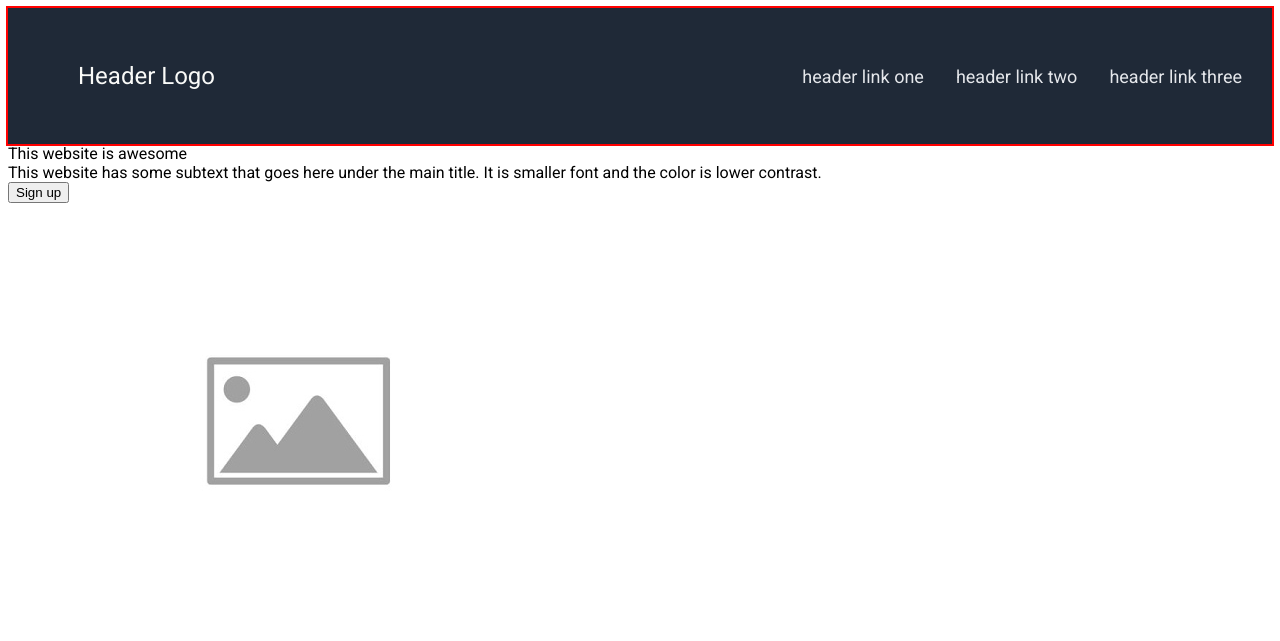
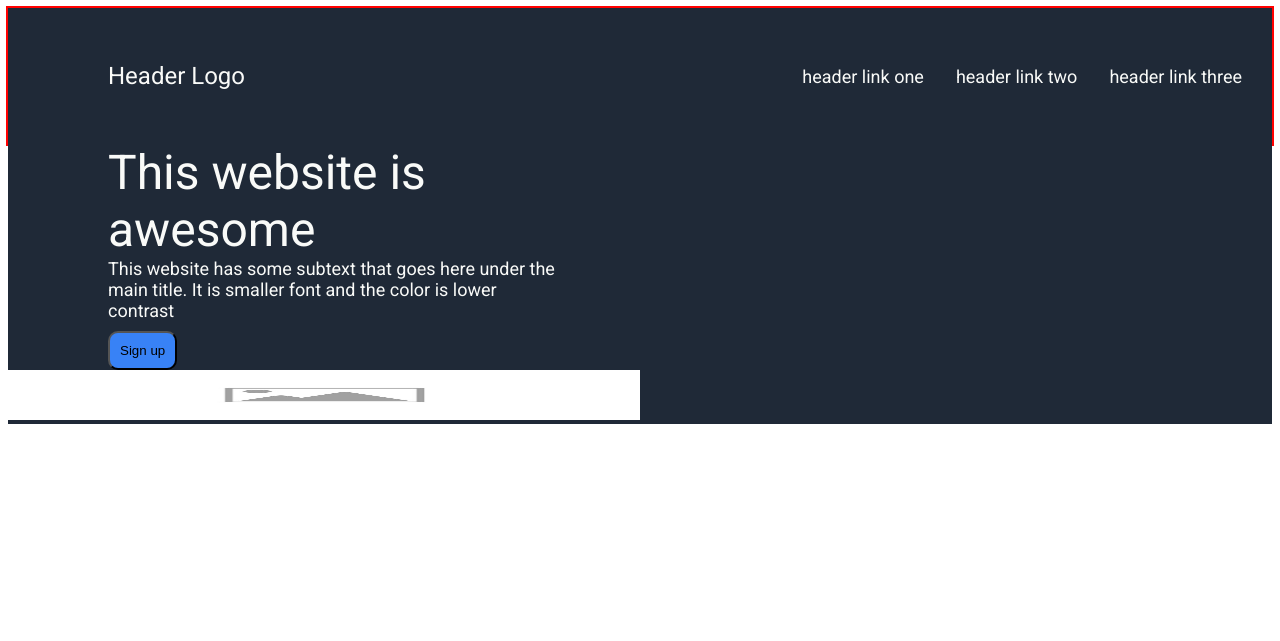
Before and after one commit to JC9999999/Odin-Landing-Page, a plain HTML site: page Landing-Page/index.html in a window 1280 px wide. Drawn offline with Linux system fonts and the light colour scheme.

Commit message:
Updates which include setting up header, links and the hero texts

```diff
--- a/Landing-Page/index.html
+++ b/Landing-Page/index.html
@@ -1,11 +1,13 @@
 <!DOCTYPE html>
 <html lang="en">
+
 <head>
     <meta charset="UTF-8">
     <meta http-equiv="X-UA-Compatible" content="IE=edge">
     <meta name="viewport" content="width=device-width, initial-scale=1.0">
     <link rel="stylesheet" href="style.css">
 </head>
+
 <body>
     <div class="header">
         <ul class="left">
@@ -18,15 +20,22 @@
         </ul>
     </div>
 
+    <div class="contains">
         <div class="hero-container">
-        <div class="hero-text">This website is awesome</div>
-        <div class="hero-subtext">This website has some subtext that goes here under the main title.
-            It is smaller font and the color is lower contrast.</div>
+            <div class="hero-text">This website is</div>
+            <div class="hero-text">awesome
+            </div>
+            <div class="hero-subtext">This website has some subtext that goes here under the</div>
+            <div class="hero-subtext">main title. It is smaller font and the color is lower</div>
+            <div class="hero-subtext">contrast
                 <button class="sign-up">Sign up</button>
+            </div>
+        </div>
         <div class="image">
-            <img src="./image/placeholder.png" alt="Placeholder">
+            <img src="./image/placeholder.png" alt="Placeholder" width="50px" height="50px">
         </div>
     </div>
     </div>
 </body>
+
 </html>
--- a/Landing-Page/style.css
+++ b/Landing-Page/style.css
@@ -3,27 +3,59 @@ body{
     font-family: Roboto, "sans-serif";
     display: flex;
     flex-direction: column;
+    flex-wrap: wrap;
 
 }
 .header{
+    background-color: #1F2937;
+    color: #F9FAF8;
     outline: 2px solid red;
     display: flex;
     justify-content: space-between;
     align-items: center;
     padding: 30px;
-    background-color: #1F2937;
-    color: #E5E7EB;
 }
 .right{
     display: flex;
     gap: 32px;
     font-size: 18px;
-    color: #E5E7EB;
 }
 .left{
     font-size: 24px;
-    color: #F9FAF8;
+    padding: 0 70px;
 }
 li{
     list-style: none;
 }
+.hero-subtext{
+    font-size: 18px;
+    padding: 0 100px;
+    position: relative;
+}
+.right{
+    font-size: 18px;
+}
+.sign-up{
+    display: block;
+    margin-top: 10px;
+}
+.hero-text{
+    font-size: 48px;
+    padding: 0 100px;
+}
+.sign-up{
+    background-color: #3882F6;
+    border-radius: 10px;
+    padding: 10px;
+}
+.contains{
+    background-color: #1F2937;
+    color: #F9FAF8;
+}
+img{
+    width: 50%;
+    display: flexbox;
+}
+.hero-container{
+    display: flexbox;
+}
```
Lines whose indentation alone changed are shown as unchanged.
